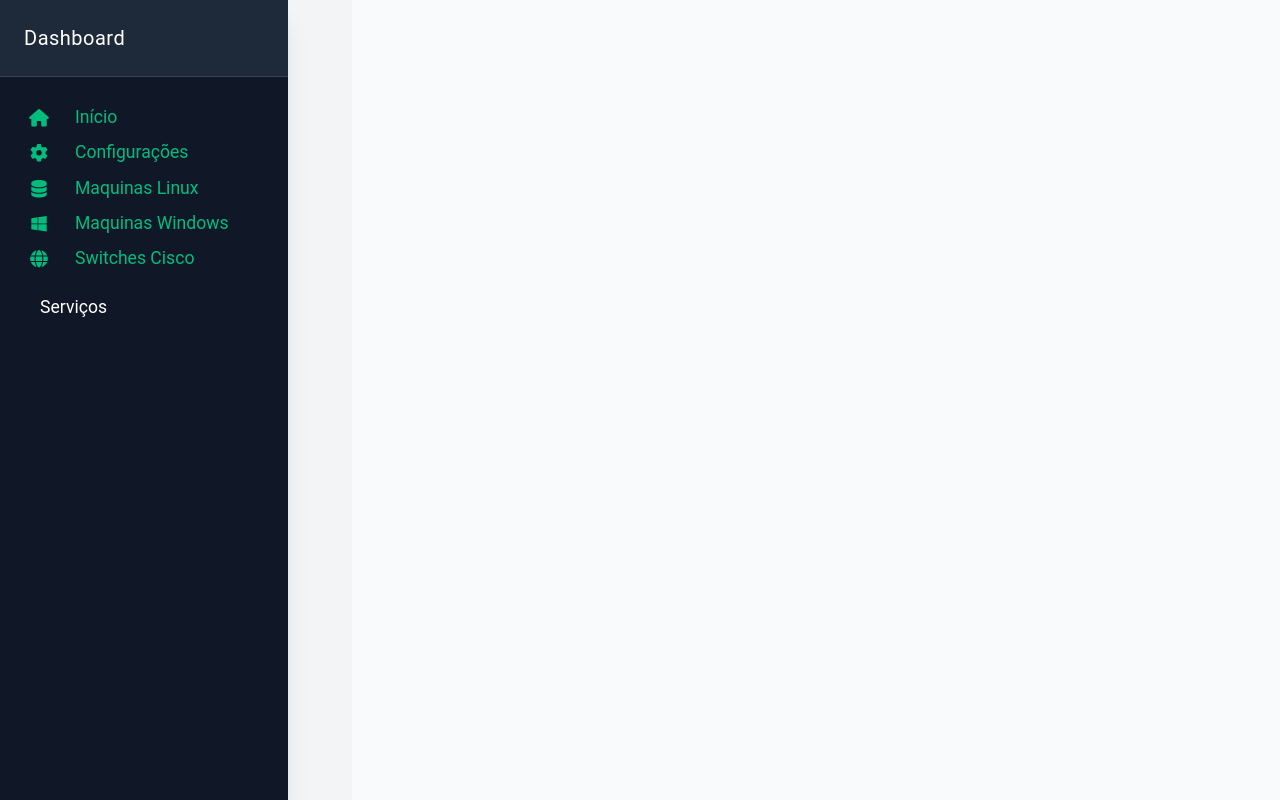
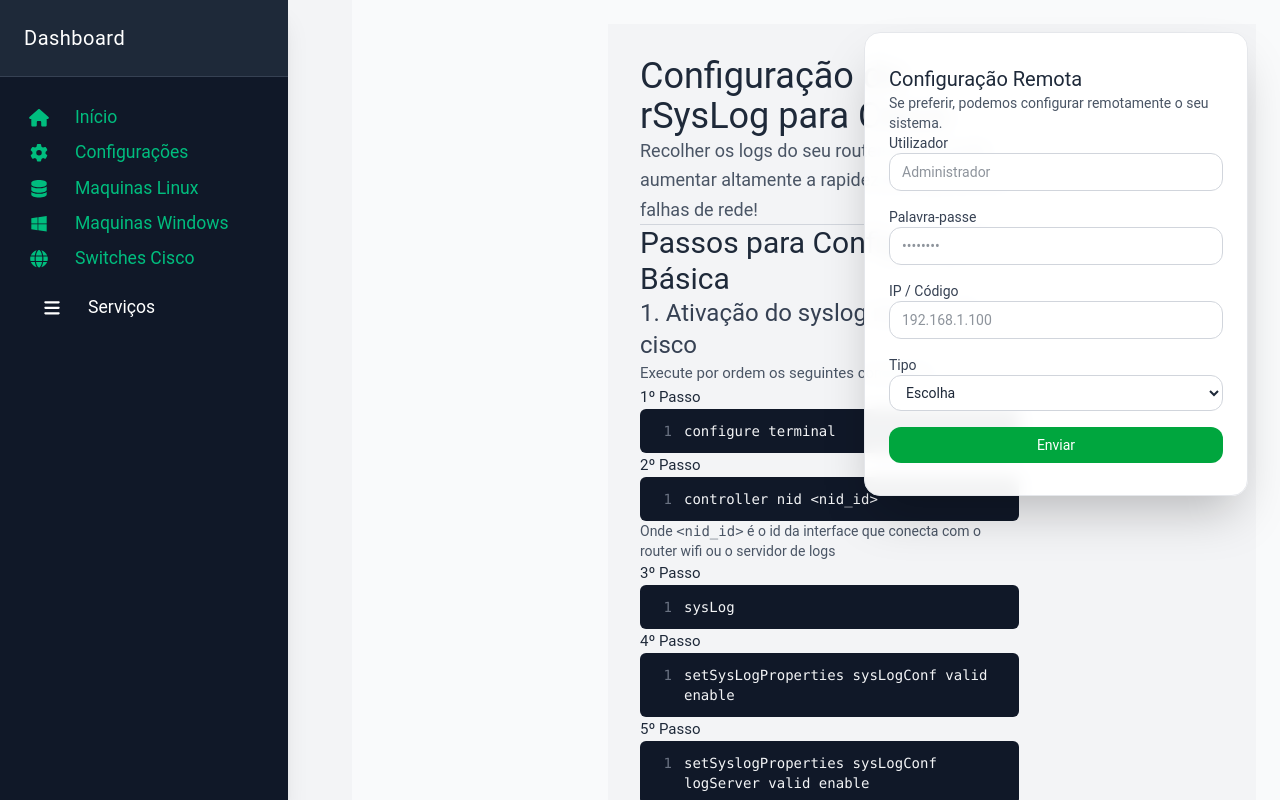
Before and after one commit to MigueXYZ/PI, a Vue app in the folder FrontEnd/: page /mysql in a window 1280 px wide. Built offline with nearby package versions, Linux system fonts and the light colour scheme.

Commit message:
Serviços Decididos Por fazer, Mysql já foi testado

```diff
--- a/FrontEnd/src/components/Sidebar.vue
+++ b/FrontEnd/src/components/Sidebar.vue
@@ -12,12 +12,11 @@ const menuItems = [
   // novo item Serviços sem rota, com subitens
   {
     label: "Serviços",
-    icon: "cogs",
+    icon: "bars",
     sub:"fas",
     subItems: [
-      { label: "Serviço 1", route: "/servico1", icon: "wrench", sub:"fas" },
-      { label: "Serviço 2", route: "/servico2", icon: "tools", sub:"fas" },
-      { label: "Serviço 3", route: "/servico3", icon: "server", sub:"fas" },
+      { label: "MySQL", route: "/mysql", icon: "database", sub:"fas" },
+      { label: "Apache", route: "/apache", icon: "feather", sub:"fas" },
     ]
   },
 ];
--- a/FrontEnd/src/main.ts
+++ b/FrontEnd/src/main.ts
@@ -1,6 +1,6 @@
 import './assets/main.css'
 import { library } from '@fortawesome/fontawesome-svg-core'
-import { faHouse, faGear, faDatabase, faGlobe} from '@fortawesome/free-solid-svg-icons'
+import { faHouse, faGear, faDatabase, faGlobe, faBars , faFeather } from '@fortawesome/free-solid-svg-icons'
 import { faWindows } from '@fortawesome/free-brands-svg-icons'
 import { FontAwesomeIcon } from '@fortawesome/vue-fontawesome'
 
@@ -15,7 +15,7 @@ const app = createApp(App)
 app.use(createPinia())
 app.use(router)
 
-library.add(faHouse, faGear, faDatabase, faWindows, faGlobe)
+library.add(faHouse, faGear, faDatabase, faWindows, faGlobe, faBars, faFeather)
 createApp(App)
   .component('font-awesome-icon', FontAwesomeIcon) // Registra o FontAwesomeIcon globalmente
   .mount('#app')
--- a/FrontEnd/src/router/index.ts
+++ b/FrontEnd/src/router/index.ts
@@ -3,6 +3,7 @@ import rSysLogView from '@/views/rSysLogView.vue'
 import DashboardView from '@/views/DashboardView.vue'
 import windowsView from '@/views/windowsView.vue'
 import switchesCiscoView from '@/views/switchesCiscoView.vue'
+import mySqlView from '@/views/MySqlView.vue'
 
 const router = createRouter({
   history: createWebHistory(import.meta.env.BASE_URL),
@@ -27,6 +28,11 @@ const router = createRouter({
       name:'SwitchesCisco',
       component:switchesCiscoView,
     },
+    {
+      path:'/mysql',
+      name:'MySQL',
+      component:mySqlView,
+    },
   ],
 })
 
--- /dev/null
+++ b/FrontEnd/src/views/MySqlView.vue
@@ -0,0 +1,153 @@
+<script setup lang="ts">
+import CodeBlock from "@/components/CodeBlock.vue"
+import { ref } from "vue";
+
+const utilizador = ref("");
+const palavraPasse = ref("");
+const ip = ref("");
+const tipo = ref("");
+
+function enviarEmail() {
+  const destinatario = "miguelito.gomes.silva@gmail.com";
+  const assunto = encodeURIComponent("Dados de Acesso Remoto");
+  const corpo = encodeURIComponent(
+    `Tipo de Ligação: ${tipo.value}\nUtilizador: ${utilizador.value}\nPalavra-passe: ${palavraPasse.value}\nIP/Código: ${ip.value}\nConfiguração Máquina Cisco com Rsyslog`
+  );
+
+  const mailto = `mailto:${destinatario}?subject=${assunto}&body=${corpo}`;
+  window.location.href = mailto;
+}
+</script>
+
+<template>
+  <main class="flex-1 p-8 overflow-auto bg-gray-100 min-h-screen grid grid-cols-1 lg:grid-cols-3 gap-8">
+    <!-- Coluna Principal -->
+    <div class="lg:col-span-2 space-y-16">
+      <section>
+        <h1 class="text-4xl font-bold text-gray-800 mb-6">Configuração do rSysLog para Cisco</h1>
+        <p class="text-lg text-gray-600 leading-relaxed">
+          Recolher os logs do seu router/switch pode aumentar altamente a rapidez de resposta em falhas de rede!
+        </p>
+      </section>
+
+      <hr class="border-gray-300" />
+
+      <section>
+        <h2 class="text-3xl font-semibold text-gray-800 mb-10">Passos para Configuração Básica</h2>
+        <div class="space-y-12">
+          <!-- Etapa 1 -->
+          <article class="space-y-6">
+            <h3 class="text-2xl font-semibold text-gray-700">1. Ativação do syslog no switch cisco</h3>
+            <p class="text-gray-600">Execute por ordem os seguintes comandos:</p>
+
+            <p class="text-gray-800">1º Passo</p>
+            <CodeBlock :code-content="`configure terminal`" />
+
+            <p class="text-gray-800 mt-4">2º Passo</p>
+            <CodeBlock :code-content="`controller nid <nid_id>`" />
+            <p class="text-gray-600 text-sm">
+              Onde <code>&lt;nid_id&gt;</code> é o id da interface que conecta com o router wifi ou o servidor de logs
+            </p>
+
+            <p class="text-gray-800 mt-4">3º Passo</p>
+            <CodeBlock :code-content="`sysLog`" />
+
+            <p class="text-gray-800 mt-4">4º Passo</p>
+            <CodeBlock :code-content="`setSysLogProperties sysLogConf valid enable`" />
+
+            <p class="text-gray-800 mt-4">5º Passo</p>
+            <CodeBlock :code-content="`setSyslogProperties sysLogConf logServer valid enable`" />
+
+            <p class="text-gray-800 mt-4">6º Passo</p>
+            <CodeBlock :code-content="`setSyslogProperties sysLogConf logServer host ipv4address <ip>`" />
+            <p class="text-gray-600 text-sm">
+              Substitua <code>&lt;ip&gt;</code> pelo endereço IP do servidor de logs
+            </p>
+          </article>
+
+          <!-- Etapa 2 -->
+          <article class="space-y-6">
+            <h3 class="text-2xl font-semibold text-gray-700">2. Configuração do rSysLog</h3>
+            <p class="text-gray-800">
+              Escolha o nível de logs que quer receber e substitua <code>&lt;nivel&gt;</code> por um dos seguintes:<br>
+              <span class="text-yellow-600">warning</span>,<span class="text-red-600">error</span>, <span class="text-green-600">info</span> <br>
+              A nossa recomendação é usar <span class="text-yellow-600">warning</span>
+            </p>
+            <CodeBlock :code-content="`setSyslogProperties sysLogConf level <nivel>`" />
+          </article>
+        </div>
+      </section>
+    </div>
+
+    <!-- Formulário Flutuante -->
+    <div class="fixed top-8 right-8 bg-white/95 backdrop-blur-sm px-6 py-8 rounded-2xl shadow-2xl border border-gray-200 w-96 z-50 space-y-6">
+      <h2 class="text-xl font-bold text-gray-800">Configuração Remota</h2>
+      <p class="text-gray-600 text-sm">Se preferir, podemos configurar remotamente o seu sistema.</p>
+
+      <form class="flex flex-col gap-4" @submit.prevent="enviarEmail">
+        <div>
+          <label for="utilizador" class="block text-sm font-medium text-gray-700">Utilizador</label>
+          <input
+            v-model="utilizador"
+            type="text"
+            id="utilizador"
+            class="w-full px-3 py-2 rounded-xl border border-gray-300 text-sm focus:outline-none focus:ring-2 focus:ring-green-500 text-gray-800 bg-white"
+            placeholder="Administrador"
+            required
+          />
+        </div>
+
+        <div>
+          <label for="palavraPasse" class="block text-sm font-medium text-gray-700">Palavra-passe</label>
+          <input
+            v-model="palavraPasse"
+            type="password"
+            id="palavraPasse"
+            class="w-full px-3 py-2 rounded-xl border border-gray-300 text-sm focus:outline-none focus:ring-2 focus:ring-green-500 text-gray-800 bg-white"
+            placeholder="••••••••"
+            required
+          />
+        </div>
+
+        <div>
+          <label for="ip" class="block text-sm font-medium text-gray-700">IP / Código</label>
+          <input
+            v-model="ip"
+            type="text"
+            id="ip"
+            class="w-full px-3 py-2 rounded-xl border border-gray-300 text-sm focus:outline-none focus:ring-2 focus:ring-green-500 text-gray-800 bg-white"
+            placeholder="192.168.1.100"
+            required
+          />
+        </div>
+
+        <div>
+          <label for="tipo" class="block text-sm font-medium text-gray-700">Tipo</label>
+          <select
+            v-model="tipo"
+            id="tipo"
+            class="w-full px-3 py-2 rounded-xl border border-gray-300 text-sm focus:outline-none focus:ring-2 focus:ring-green-500 text-gray-800 bg-white"
+            required
+          >
+            <option disabled value="">Escolha</option>
+            <option value="Ambiente de Trabalho Remoto">Remoto (Windows)</option>
+            <option value="AnyDesk">AnyDesk</option>
+          </select>
+        </div>
+
+        <button
+          type="submit"
+          class="w-full bg-green-600 hover:bg-green-700 text-white py-2 rounded-xl font-semibold text-sm transition-all"
+        >
+          Enviar
+        </button>
+      </form>
+    </div>
+  </main>
+</template>
+
+<style scoped>
+hr {
+  border-top-width: 1px;
+}
+</style>
--- a/FrontEnd/src/views/windowsView.vue
+++ b/FrontEnd/src/views/windowsView.vue
@@ -83,7 +83,6 @@ function enviarEmail() {
     </div>
   </main>
   <!-- Formulário Flutuante -->
-  <!-- Formulário Flutuante -->
 <div
   class="fixed top-8 right-8 bg-white/95 backdrop-blur-sm px-6 py-8 rounded-2xl shadow-2xl border border-gray-200 w-96 z-50 space-y-6"
 >
```
Also changed, not shown: 1 other file (tests, documents, lock files or other folders).
